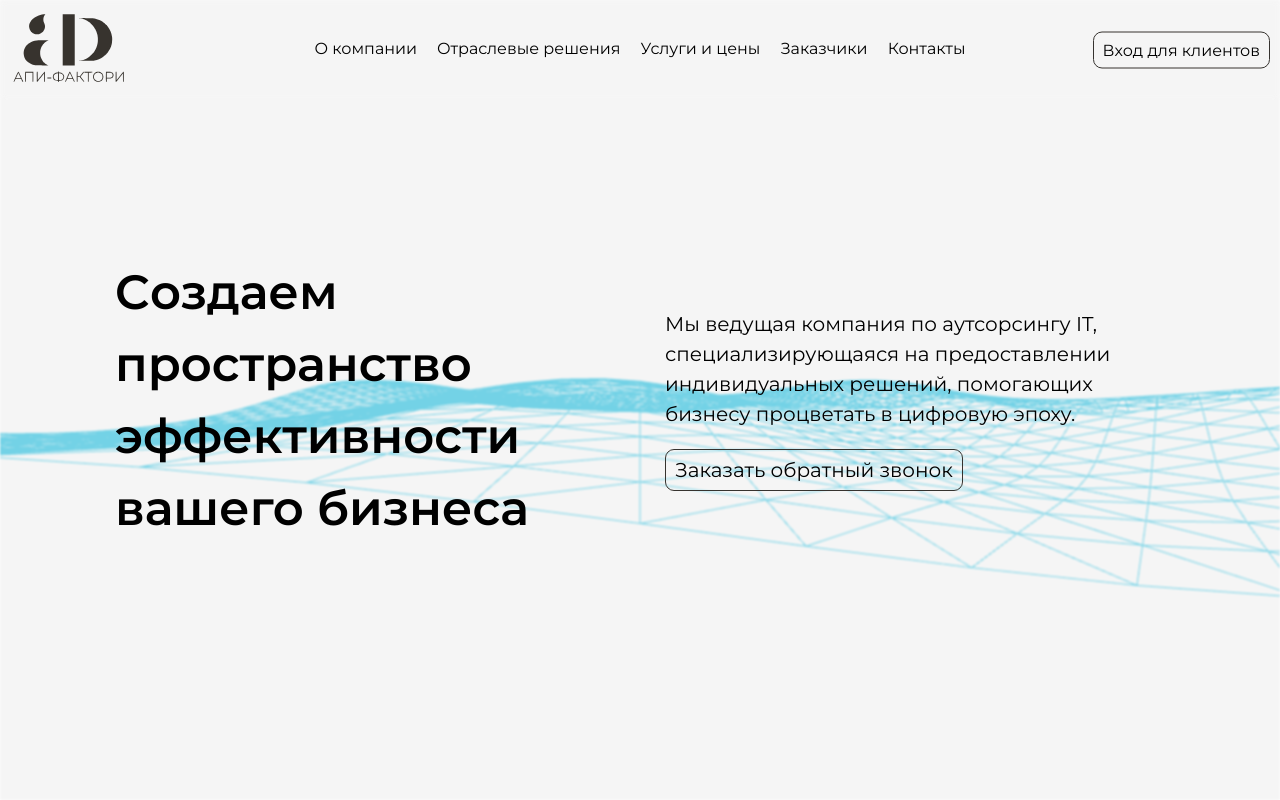
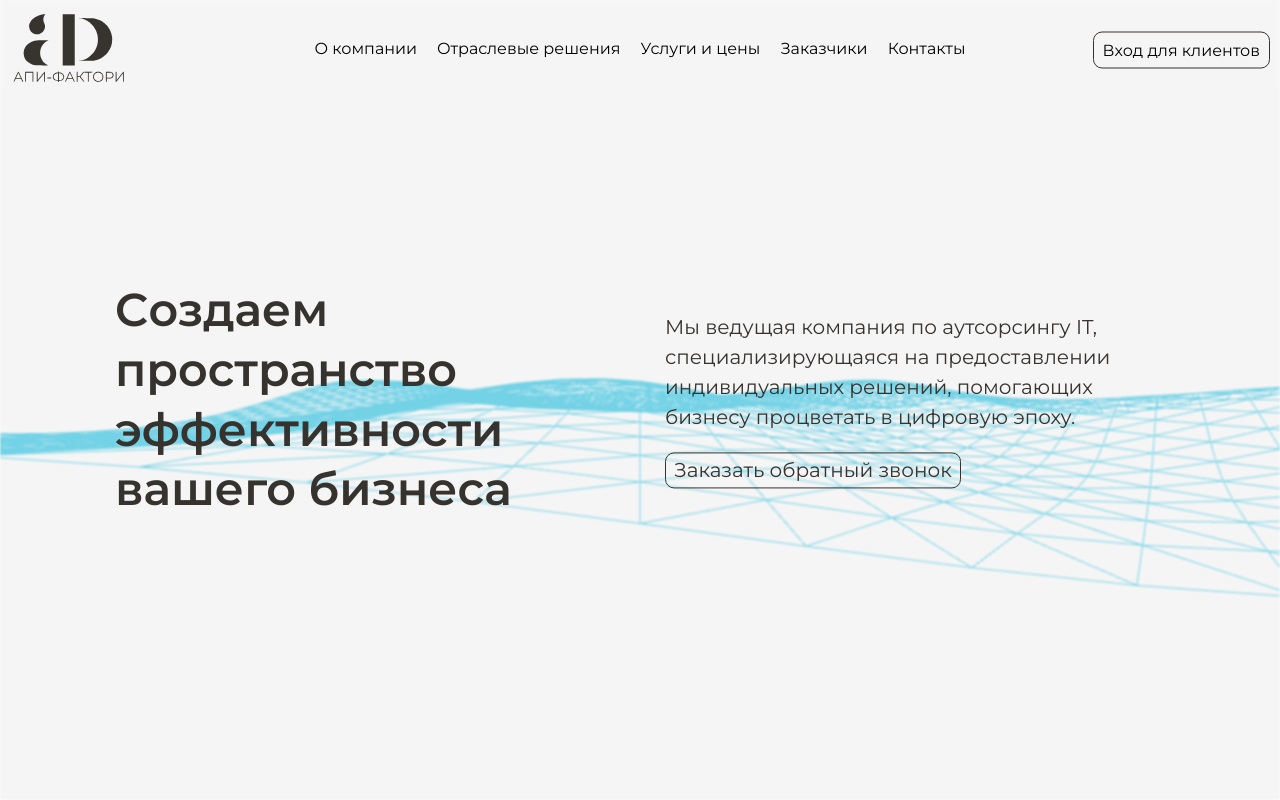
Before and after one commit to sidney31/apifactory-react, a React app: page / in a window 1280 px wide. Shown: the top 800 px of the page. Built offline with nearby package versions, Linux system fonts and the light colour scheme; the HTML template or start-up script is replaced by a standard one; what @react-keycloak/web, keycloak-js would draw is missing.

Commit message:
intermediate commit

```diff
--- a/src/styles/app.module.scss
+++ b/src/styles/app.module.scss
@@ -1,3 +1,9 @@
+@import './common.scss';
+section *,
+.hero * {
+	color: $mainDarkColor;
+}
+
 .hero {
 	height: 100svh;
 	width: 100vw;
@@ -20,9 +26,10 @@
 
 .hero_textTitle {
 	margin: 0;
-	font-size: 48px;
+	font-size: 46px;
 	width: 50%;
 	font-weight: 600;
+	line-height: 1.3em;
 }
 
 .hero_textSubtitle {
@@ -34,6 +41,7 @@
 .hero_textSubtitle_button {
 	margin-top: 20px;
 	font-size: 20px;
+	padding: 5px 8px;
 }
 
 .outsourcing {
```
